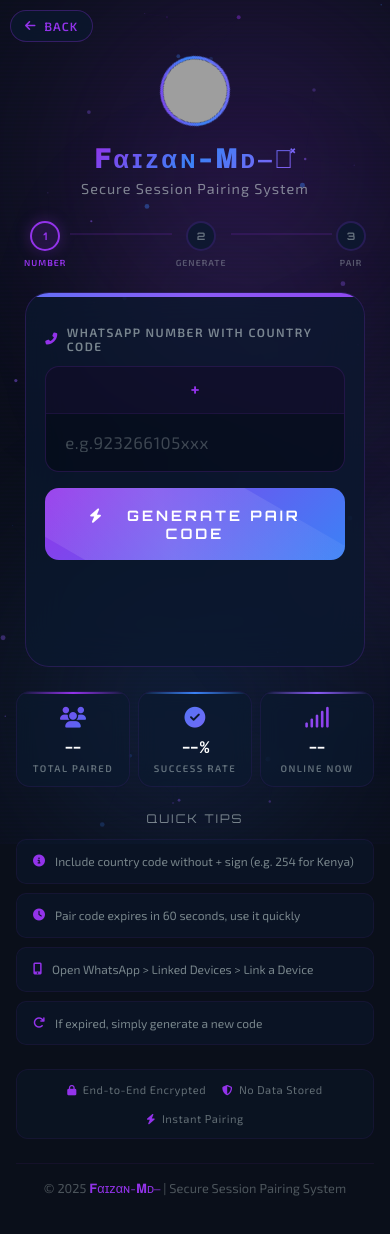
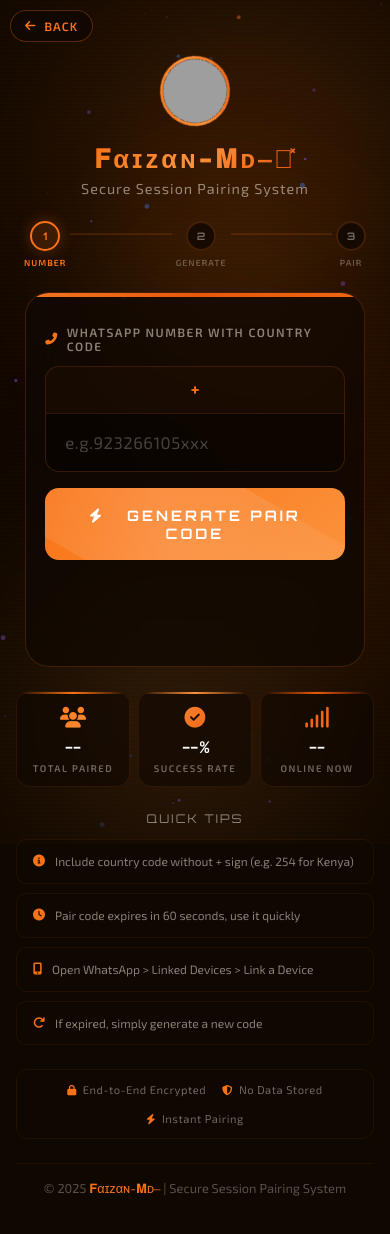
Before and after one commit to Faizan-MD-BOTZ/paring-site, a website: page pair.html in a window 390 px wide. Drawn offline with nearby package versions, Linux system fonts and the light colour scheme; no server answers; grey boxes are pictures that could not be loaded.

Commit message:
🎨 Apply orange theme to pair.html

```diff
--- a/pair.html
+++ b/pair.html
@@ -14,9 +14,9 @@
     body {
       min-height: 100vh;
       margin: 0;
-      background-color: #0a0f1a;
+      background-color: #0f0800;
       font-family: 'Exo 2', sans-serif;
-      color: #e5f5f1;
+      color: #fff7ed;
       overflow-x: hidden;
     }
 
@@ -45,28 +45,28 @@
 
     .glow-circle:nth-child(1) {
       width: 500px; height: 500px;
-      background: radial-gradient(circle, rgba(147, 51, 234, 0.5) 0%, transparent 70%);
+      background: radial-gradient(circle, rgba(249, 115, 22, 0.5) 0%, transparent 70%);
       top: -15%; left: -10%;
       animation-duration: 25s;
     }
 
     .glow-circle:nth-child(2) {
       width: 450px; height: 450px;
-      background: radial-gradient(circle, rgba(59, 130, 246, 0.4) 0%, transparent 70%);
+      background: radial-gradient(circle, rgba(251, 146, 60, 0.4) 0%, transparent 70%);
       bottom: -10%; right: -5%;
       animation-duration: 30s; animation-delay: 5s;
     }
 
     .glow-circle:nth-child(3) {
       width: 350px; height: 350px;
-      background: radial-gradient(circle, rgba(139, 92, 246, 0.4) 0%, transparent 70%);
+      background: radial-gradient(circle, rgba(234, 88, 12, 0.4) 0%, transparent 70%);
       top: 40%; left: 60%;
       animation-duration: 22s; animation-delay: 10s;
     }
 
     .glow-circle:nth-child(4) {
       width: 300px; height: 300px;
-      background: radial-gradient(circle, rgba(168, 85, 247, 0.3) 0%, transparent 70%);
+      background: radial-gradient(circle, rgba(249, 115, 22, 0.3) 0%, transparent 70%);
       top: 20%; left: 20%;
       animation-duration: 28s; animation-delay: 15s;
     }
@@ -86,8 +86,8 @@
         to bottom,
         transparent 0px,
         transparent 2px,
-        rgba(147, 51, 234, 0.015) 2px,
-        rgba(147, 51, 234, 0.015) 4px
+        rgba(249, 115, 22, 0.015) 2px,
+        rgba(249, 115, 22, 0.015) 4px
       );
       z-index: 1;
       pointer-events: none;
@@ -113,11 +113,11 @@
       align-items: center;
       gap: 8px;
       padding: 10px 20px;
-      background: rgba(10, 25, 47, 0.7);
+      background: rgba(15, 8, 2, 0.7);
       backdrop-filter: blur(10px);
-      border: 1px solid rgba(147, 51, 234, 0.3);
+      border: 1px solid rgba(249, 115, 22, 0.3);
       border-radius: 50px;
-      color: #9333ea;
+      color: #f97316;
       text-decoration: none;
       font-size: 0.85rem;
       font-weight: 600;
@@ -126,8 +126,8 @@
     }
 
     .back-btn:hover {
-      background: rgba(147, 51, 234, 0.1);
-      border-color: rgba(147, 51, 234, 0.5);
+      background: rgba(249, 115, 22, 0.1);
+      border-color: rgba(249, 115, 22, 0.5);
       transform: translateX(-3px);
     }
 
@@ -144,8 +144,8 @@
       height: 100px;
       border-radius: 50%;
       border: 3px solid transparent;
-      background: linear-gradient(#0a0f1a, #0a0f1a) padding-box,
-                  linear-gradient(135deg, #9333ea, #3b82f6, #8b5cf6) border-box;
+      background: linear-gradient(#0f0800, #0f0800) padding-box,
+                  linear-gradient(135deg, #f97316, #fb923c, #ea580c) border-box;
       overflow: hidden;
       animation: ringRotate 6s linear infinite;
       margin-bottom: 1rem;
@@ -171,7 +171,7 @@
       font-size: 2rem;
       font-weight: 900;
       letter-spacing: 4px;
-      background: linear-gradient(135deg, #9333ea 0%, #3b82f6 50%, #8b5cf6 100%);
+      background: linear-gradient(135deg, #f97316 0%, #fb923c 50%, #ea580c 100%);
       -webkit-background-clip: text;
       background-clip: text;
       color: transparent;
@@ -179,7 +179,7 @@
     }
 
     .pair-subtitle {
-      color: rgba(229, 245, 241, 0.5);
+      color: rgba(255, 247, 237, 0.5);
       font-size: 0.9rem;
       letter-spacing: 1px;
     }
@@ -204,34 +204,34 @@
     .step-circle {
       width: 36px; height: 36px;
       border-radius: 50%;
-      border: 2px solid rgba(147, 51, 234, 0.2);
-      background: rgba(10, 25, 47, 0.8);
+      border: 2px solid rgba(249, 115, 22, 0.2);
+      background: rgba(15, 8, 2, 0.8);
       display: flex;
       align-items: center;
       justify-content: center;
       font-family: 'Orbitron', sans-serif;
       font-size: 0.75rem;
       font-weight: 700;
-      color: rgba(229, 245, 241, 0.4);
+      color: rgba(255, 247, 237, 0.4);
       transition: all 0.5s ease;
     }
 
     .step.active .step-circle {
-      border-color: #9333ea;
-      background: rgba(147, 51, 234, 0.15);
-      color: #9333ea;
-      box-shadow: 0 0 15px rgba(147, 51, 234, 0.3);
+      border-color: #f97316;
+      background: rgba(249, 115, 22, 0.15);
+      color: #f97316;
+      box-shadow: 0 0 15px rgba(249, 115, 22, 0.3);
     }
 
     .step.done .step-circle {
-      border-color: #9333ea;
-      background: #9333ea;
-      color: #0a0f1a;
+      border-color: #f97316;
+      background: #f97316;
+      color: #0f0800;
     }
 
     .step-label {
       font-size: 0.6rem;
-      color: rgba(229, 245, 241, 0.3);
+      color: rgba(255, 247, 237, 0.3);
       text-transform: uppercase;
       letter-spacing: 1px;
       font-weight: 600;
@@ -241,13 +241,13 @@
 
     .step.active .step-label,
     .step.done .step-label {
-      color: #9333ea;
+      color: #f97316;
     }
 
     .step-line {
       flex: 1;
       height: 2px;
-      background: rgba(147, 51, 234, 0.15);
+      background: rgba(249, 115, 22, 0.15);
       margin: 0 4px;
       margin-bottom: 20px;
       transition: background 0.5s ease;
@@ -255,16 +255,16 @@
     }
 
     .step-line.active {
-      background: linear-gradient(90deg, #9333ea, #3b82f6);
+      background: linear-gradient(90deg, #f97316, #fb923c);
     }
 
     .main-box {
       width: 100%;
       max-width: 520px;
       padding: 2.5rem 2rem;
-      background: rgba(10, 25, 47, 0.7);
+      background: rgba(15, 8, 2, 0.7);
       backdrop-filter: blur(20px);
-      border: 1px solid rgba(147, 51, 234, 0.2);
+      border: 1px solid rgba(249, 115, 22, 0.2);
       border-radius: 24px;
       text-align: center;
       position: relative;
@@ -276,7 +276,7 @@
       position: absolute;
       top: 0; left: 0;
       width: 100%; height: 4px;
-      background: linear-gradient(90deg, #9333ea, #3b82f6, #8b5cf6, #9333ea);
+      background: linear-gradient(90deg, #f97316, #fb923c, #ea580c, #f97316);
       background-size: 300% 100%;
       animation: gradientSlide 4s linear infinite;
     }
@@ -291,7 +291,7 @@
       align-items: center;
       gap: 8px;
       font-size: 0.75rem;
-      color: rgba(229, 245, 241, 0.5);
+      color: rgba(255, 247, 237, 0.5);
       text-transform: uppercase;
       letter-spacing: 1.5px;
       font-weight: 600;
@@ -300,7 +300,7 @@
     }
 
     .input-label i {
-      color: #9333ea;
+      color: #f97316;
     }
 
     .input-group {
@@ -309,23 +309,23 @@
       width: 100%;
       border-radius: 14px;
       overflow: hidden;
-      border: 1px solid rgba(147, 51, 234, 0.2);
+      border: 1px solid rgba(249, 115, 22, 0.2);
       background: rgba(0, 0, 0, 0.3);
       transition: all 0.3s ease;
     }
 
     .input-group:focus-within {
-      border-color: rgba(147, 51, 234, 0.5);
-      box-shadow: 0 0 20px rgba(147, 51, 234, 0.1);
+      border-color: rgba(249, 115, 22, 0.5);
+      box-shadow: 0 0 20px rgba(249, 115, 22, 0.1);
     }
 
     .input-prefix {
       display: flex;
       align-items: center;
       padding: 0 0.8rem;
-      background: rgba(147, 51, 234, 0.05);
-      border-right: 1px solid rgba(147, 51, 234, 0.1);
-      color: #9333ea;
+      background: rgba(249, 115, 22, 0.05);
+      border-right: 1px solid rgba(249, 115, 22, 0.1);
+      color: #f97316;
       font-family: 'JetBrains Mono', monospace;
       font-size: 0.95rem;
       font-weight: 700;
@@ -344,7 +344,7 @@
     }
 
     .input-group input::placeholder {
-      color: rgba(229, 245, 241, 0.25);
+      color: rgba(255, 247, 237, 0.25);
       font-family: 'Exo 2', sans-serif;
       letter-spacing: 0.5px;
     }
@@ -353,7 +353,7 @@
       width: 100%;
       padding: 1.1rem;
       margin-top: 1rem;
-      background: linear-gradient(135deg, #9333ea, #3b82f6);
+      background: linear-gradient(135deg, #f97316, #fb923c);
       border: none;
       border-radius: 14px;
       color: #fff;
@@ -383,10 +383,10 @@
     }
 
     .submit-btn:hover {
-      background: linear-gradient(135deg, #3b82f6, #8b5cf6);
+      background: linear-gradient(135deg, #fb923c, #ea580c);
       color: #fff;
       transform: translateY(-3px);
-      box-shadow: 0 10px 30px rgba(147, 51, 234, 0.3);
+      box-shadow: 0 10px 30px rgba(249, 115, 22, 0.3);
     }
 
     .submit-btn:active {
@@ -403,10 +403,10 @@
       display: none;
       margin-top: 1.2rem;
       padding: 1rem 1.2rem;
-      background: rgba(147, 51, 234, 0.08);
-      border: 1px solid rgba(147, 51, 234, 0.2);
+      background: rgba(249, 115, 22, 0.08);
+      border: 1px solid rgba(249, 115, 22, 0.2);
       border-radius: 12px;
-      color: rgba(229, 245, 241, 0.8);
+      color: rgba(255, 247, 237, 0.8);
       font-size: 0.9rem;
     }
 
@@ -424,7 +424,7 @@
     .spinner-dots span {
       width: 6px; height: 6px;
       border-radius: 50%;
-      background: #9333ea;
+      background: #f97316;
       animation: dotBounce 1.4s infinite;
     }
 
@@ -439,7 +439,7 @@
     .progress-bar-container {
       width: 100%;
       height: 4px;
-      background: rgba(147, 51, 234, 0.1);
+      background: rgba(249, 115, 22, 0.1);
       border-radius: 2px;
       margin-top: 0.8rem;
       overflow: hidden;
@@ -448,7 +448,7 @@
     .progress-bar {
       height: 100%;
       width: 0%;
-      background: linear-gradient(90deg, #9333ea, #3b82f6);
+      background: linear-gradient(90deg, #f97316, #fb923c);
       border-radius: 2px;
       animation: progressAnim 25s ease-out forwards;
     }
@@ -472,7 +472,7 @@
 
     .code-display {
       background: rgba(0, 0, 0, 0.4);
-      border: 1px solid rgba(147, 51, 234, 0.3);
+      border: 1px solid rgba(249, 115, 22, 0.3);
       padding: 1.2rem 2rem;
       border-radius: 14px;
       cursor: pointer;
@@ -492,7 +492,7 @@
       position: absolute;
       top: 0; left: -100%;
       width: 100%; height: 100%;
-      background: linear-gradient(90deg, transparent, rgba(147, 51, 234, 0.1), transparent);
+      background: linear-gradient(90deg, transparent, rgba(249, 115, 22, 0.1), transparent);
       transition: left 0.5s ease;
     }
 
@@ -501,9 +501,9 @@
     }
 
     .code-display:hover {
-      border-color: rgba(147, 51, 234, 0.5);
+      border-color: rgba(249, 115, 22, 0.5);
       transform: translateY(-3px) scale(1.02);
-      box-shadow: 0 10px 30px rgba(0, 0, 0, 0.3), 0 0 20px rgba(147, 51, 234, 0.1);
+      box-shadow: 0 10px 30px rgba(0, 0, 0, 0.3), 0 0 20px rgba(249, 115, 22, 0.1);
     }
 
     .code-text {
@@ -514,16 +514,16 @@
     }
 
     .code-value {
-      color: #9333ea;
-      text-shadow: 0 0 10px rgba(147, 51, 234, 0.5);
+      color: #f97316;
+      text-shadow: 0 0 10px rgba(249, 115, 22, 0.5);
       animation: codeGlow 2s ease-in-out infinite;
       font-size: 1.4rem;
       letter-spacing: 3px;
     }
 
     @keyframes codeGlow {
-      0%, 100% { text-shadow: 0 0 10px rgba(147, 51, 234, 0.5); }
-      50% { text-shadow: 0 0 20px rgba(147, 51, 234, 0.8), 0 0 40px rgba(147, 51, 234, 0.3); }
+      0%, 100% { text-shadow: 0 0 10px rgba(249, 115, 22, 0.5); }
+      50% { text-shadow: 0 0 20px rgba(249, 115, 22, 0.8), 0 0 40px rgba(249, 115, 22, 0.3); }
     }
 
     .error-text {
@@ -533,13 +533,13 @@
     }
 
     .processing-text {
-      color: #3b82f6;
+      color: #fb923c;
       font-weight: 700;
     }
 
     .copy-hint {
       font-size: 0.7rem;
-      color: rgba(229, 245, 241, 0.3);
+      color: rgba(255, 247, 237, 0.3);
       margin-top: 0.5rem;
       text-transform: uppercase;
       letter-spacing: 1px;
@@ -550,11 +550,11 @@
       align-items: center;
       gap: 6px;
       padding: 6px 14px;
-      background: rgba(147, 51, 234, 0.1);
-      border: 1px solid rgba(147, 51, 234, 0.3);
+      background: rgba(249, 115, 22, 0.1);
+      border: 1px solid rgba(249, 115, 22, 0.3);
       border-radius: 50px;
       font-size: 0.7rem;
-      color: #9333ea;
+      color: #f97316;
       letter-spacing: 1px;
       margin-top: 0.8rem;
       animation: badgePop 0.4s ease-out;
@@ -574,9 +574,9 @@
     }
 
     .info-card {
-      background: rgba(10, 25, 47, 0.6);
+      background: rgba(15, 8, 2, 0.6);
       backdrop-filter: blur(10px);
-      border: 1px solid rgba(147, 51, 234, 0.1);
+      border: 1px solid rgba(249, 115, 22, 0.1);
       border-radius: 14px;
       padding: 1.2rem 0.8rem;
       text-align: center;
@@ -590,18 +590,18 @@
       position: absolute;
       top: 0; left: 0;
       width: 100%; height: 2px;
-      background: linear-gradient(90deg, transparent, var(--card-accent, #9333ea), transparent);
+      background: linear-gradient(90deg, transparent, var(--card-accent, #f97316), transparent);
     }
 
     .info-card:hover {
       transform: translateY(-3px);
-      border-color: rgba(147, 51, 234, 0.3);
+      border-color: rgba(249, 115, 22, 0.3);
     }
 
     .info-card-icon {
       font-size: 1.3rem;
       margin-bottom: 0.5rem;
-      background: linear-gradient(135deg, var(--card-accent, #9333ea), var(--card-accent2, #3b82f6));
+      background: linear-gradient(135deg, var(--card-accent, #f97316), var(--card-accent2, #fb923c));
       -webkit-background-clip: text;
       background-clip: text;
       color: transparent;
@@ -617,7 +617,7 @@
 
     .info-card-label {
       font-size: 0.6rem;
-      color: rgba(229, 245, 241, 0.4);
+      color: rgba(255, 247, 237, 0.4);
       text-transform: uppercase;
       letter-spacing: 1.5px;
       font-weight: 600;
@@ -631,7 +631,7 @@
     .tips-title {
       font-family: 'Orbitron', sans-serif;
       font-size: 0.75rem;
-      color: rgba(229, 245, 241, 0.5);
+      color: rgba(255, 247, 237, 0.5);
       letter-spacing: 2px;
       text-transform: uppercase;
       margin-bottom: 0.8rem;
@@ -649,19 +649,19 @@
       align-items: flex-start;
       gap: 10px;
       padding: 0.8rem 1rem;
-      background: rgba(10, 25, 47, 0.5);
-      border: 1px solid rgba(147, 51, 234, 0.08);
+      background: rgba(15, 8, 2, 0.5);
+      border: 1px solid rgba(249, 115, 22, 0.08);
       border-radius: 10px;
       transition: all 0.3s ease;
     }
 
     .tip-item:hover {
-      border-color: rgba(147, 51, 234, 0.2);
-      background: rgba(10, 25, 47, 0.7);
+      border-color: rgba(249, 115, 22, 0.2);
+      background: rgba(15, 8, 2, 0.7);
     }
 
     .tip-icon {
-      color: #9333ea;
+      color: #f97316;
       font-size: 0.75rem;
       margin-top: 2px;
       flex-shrink: 0;
@@ -669,7 +669,7 @@
 
     .tip-text {
       font-size: 0.75rem;
-      color: rgba(229, 245, 241, 0.5);
+      color: rgba(255, 247, 237, 0.5);
       line-height: 1.4;
     }
 
@@ -681,8 +681,8 @@
       width: 100%;
       max-width: 520px;
       padding: 0.8rem 1rem;
-      background: rgba(10, 25, 47, 0.4);
-      border: 1px solid rgba(147, 51, 234, 0.08);
+      background: rgba(15, 8, 2, 0.4);
+      border: 1px solid rgba(249, 115, 22, 0.08);
       border-radius: 12px;
     }
 
@@ -691,12 +691,12 @@
       align-items: center;
       gap: 6px;
       font-size: 0.7rem;
-      color: rgba(229, 245, 241, 0.4);
+      color: rgba(255, 247, 237, 0.4);
       letter-spacing: 0.5px;
     }
 
     .security-item i {
-      color: #9333ea;
+      color: #f97316;
       font-size: 0.65rem;
     }
 
@@ -705,18 +705,18 @@
       padding: 1rem;
       width: 100%;
       max-width: 520px;
-      border-top: 1px solid rgba(147, 51, 234, 0.08);
-      color: rgba(229, 245, 241, 0.3);
+      border-top: 1px solid rgba(249, 115, 22, 0.08);
+      color: rgba(255, 247, 237, 0.3);
       font-size: 0.8rem;
     }
 
     .footer a {
-      color: #9333ea;
+      color: #f97316;
       text-decoration: none;
       transition: color 0.3s;
     }
 
-    .footer a:hover { color: #3b82f6; }
+    .footer a:hover { color: #fb923c; }
 
     @media (max-width: 600px) {
       .pair-title { font-size: 1.6rem; letter-spacing: 3px; }
@@ -736,7 +736,7 @@
 
     @media (max-width: 400px) {
       .input-group { flex-direction: column; }
-      .input-prefix { padding: 0.8rem; border-right: none; border-bottom: 1px solid rgba(147, 51, 234, 0.1); justify-content: center; }
+      .input-prefix { padding: 0.8rem; border-right: none; border-bottom: 1px solid rgba(249, 115, 22, 0.1); justify-content: center; }
       .pair-logo { width: 70px; height: 70px; }
     }
   </style>
@@ -812,17 +812,17 @@
     </div>
 
     <div class="info-cards">
-      <div class="info-card" style="--card-accent: #9333ea; --card-accent2: #3b82f6;">
+      <div class="info-card" style="--card-accent: #f97316; --card-accent2: #fb923c;">
         <div class="info-card-icon"><i class="fas fa-users"></i></div>
         <div class="info-card-value" id="miniTotal">--</div>
         <div class="info-card-label">Total Paired</div>
       </div>
-      <div class="info-card" style="--card-accent: #3b82f6; --card-accent2: #8b5cf6;">
+      <div class="info-card" style="--card-accent: #fb923c; --card-accent2: #ea580c;">
         <div class="info-card-icon"><i class="fas fa-check-circle"></i></div>
         <div class="info-card-value" id="miniSuccess">--%</div>
         <div class="info-card-label">Success Rate</div>
       </div>
-      <div class="info-card" style="--card-accent: #8b5cf6; --card-accent2: #9333ea;">
+      <div class="info-card" style="--card-accent: #ea580c; --card-accent2: #f97316;">
         <div class="info-card-icon"><i class="fas fa-signal"></i></div>
         <div class="info-card-value" id="miniOnline">--</div>
         <div class="info-card-label">Online Now</div>
@@ -885,7 +885,7 @@
         this.speedX = (Math.random() - 0.5) * 0.4;
         this.speedY = (Math.random() - 0.5) * 0.4;
         this.opacity = Math.random() * 0.4 + 0.1;
-        this.color = ['rgba(147,51,234,', 'rgba(59,130,246,', 'rgba(139,92,246,'][Math.floor(Math.random() * 3)];
+        this.color = ['rgba(249,115,22,', 'rgba(59,130,246,', 'rgba(139,92,246,'][Math.floor(Math.random() * 3)];
       }
       update() {
         this.x += this.speedX;
@@ -914,7 +914,7 @@
             ctx.beginPath();
             ctx.moveTo(particlesArr[i].x, particlesArr[i].y);
             ctx.lineTo(particlesArr[j].x, particlesArr[j].y);
-            ctx.strokeStyle = 'rgba(147, 51, 234, ' + (0.06 * (1 - dist / 100)) + ')';
+            ctx.strokeStyle = 'rgba(249, 115, 22, ' + (0.06 * (1 - dist / 100)) + ')';
             ctx.lineWidth = 0.5;
             ctx.stroke();
           }
@@ -950,7 +950,7 @@
       let obj = document.getElementById("copy");
       try {
         await navigator.clipboard.writeText(text.replace('CODE: ', '').trim());
-        obj.innerHTML = '<span class="code-text" style="color:#9333ea;"><i class="fas fa-check"></i> COPIED!</span>';
+        obj.innerHTML = '<span class="code-text" style="color:#f97316;"><i class="fas fa-check"></i> COPIED!</span>';
         setTimeout(() => {
           obj.innerHTML = '<span class="code-text">CODE: <span class="code-value">' + text.replace('CODE: ', '').trim() + '</span></span>';
         }, 1500);
@@ -980,7 +980,7 @@
       });
       c.type = "text";
       c.value = "+" + bb;
-      c.style.color = "#9333ea";
+      c.style.color = "#f97316";
       c.style.fontSize = "1.1rem";
 
       setStep(2);
```
